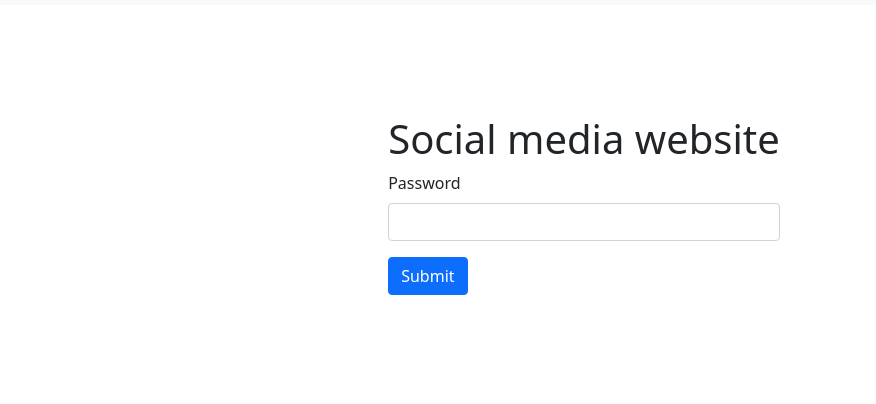
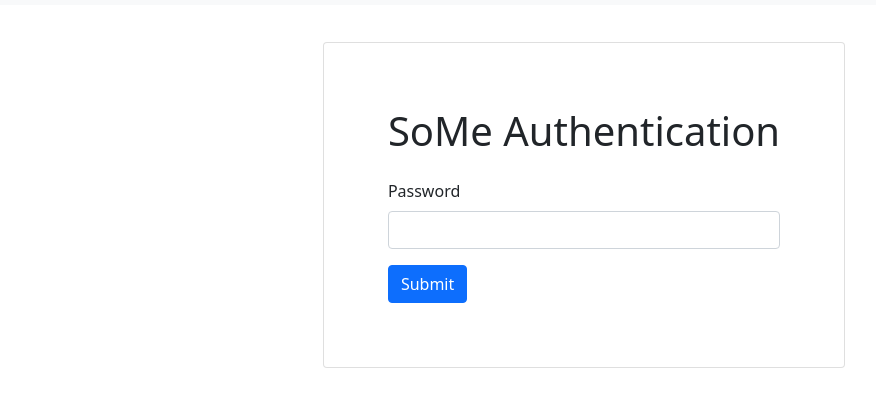
Before and after one commit to dimitur2204/so-me, a plain HTML site: page password.html in a window 1280 px wide. Shown: the part 60-464 px from the top of the page, without its empty margins (56-932 px from the left). Drawn offline with nearby package versions, Linux system fonts and the light colour scheme.

Commit message:
Add styling to login form

```diff
--- a/password.html
+++ b/password.html
@@ -30,8 +30,9 @@
 			class="cards d-flex flex-wrap container justify-content-center align-items-center"
 			style="height: calc(100vh - 400px)"
 		>
-			<form id="pass-form">
-				<h1>Social media website</h1>
+			<form id="pass-form" class="card p-5">
+				<div class="card-body">
+					<h1 class="card-title mb-4">SoMe Authentication</h1>
 					<div class="mb-3">
 						<label for="password" class="form-label">Password</label>
 						<input type="password" class="form-control" id="password" />
@@ -39,7 +40,9 @@
 							Wrong password!
 						</div>
 					</div>
+
 					<button type="submit" class="btn btn-primary">Submit</button>
+				</div>
 			</form>
 		</section>
 		<script
```
Lines whose indentation alone changed are shown as unchanged.
